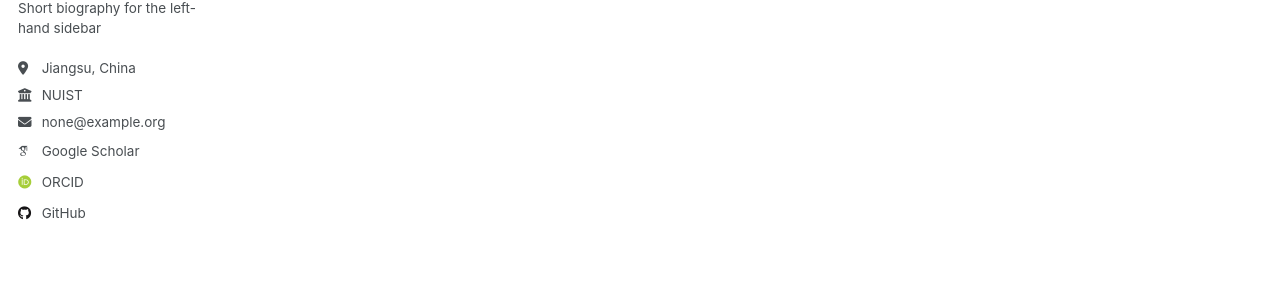
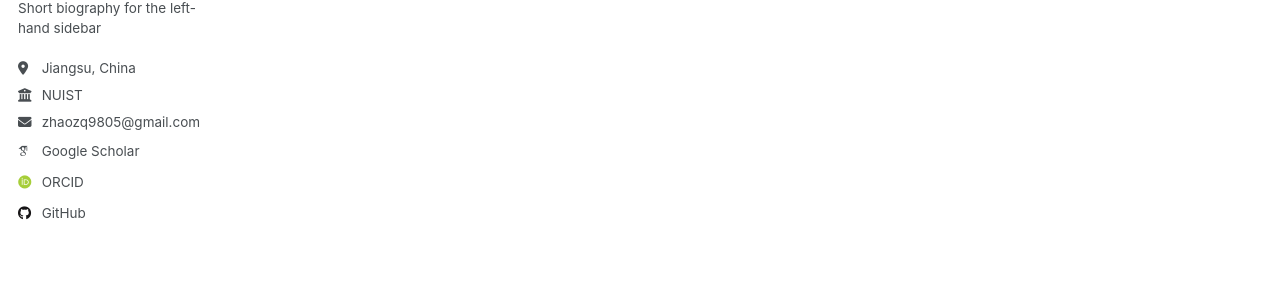
Before and after one commit to zqzhaolab/zqzhaolab.github.io, a Jekyll site: the page built from _pages/category-archive.html, in a window 1280 px wide. Shown: the part 318-624 px from the top of the page. Built offline with Jekyll 4.4.1, drawn with Linux system fonts in a browser that asks for light colours; some web fonts are replaced; a script that is not in the unit is left out.

Commit message:
Update _config.yml

```diff
--- a/_config.yml
+++ b/_config.yml
@@ -30,14 +30,14 @@
   employer         : "NUIST
 "
   uri              : # URL
-  email            : "none@example.org"
+  email            : "zhaozq9805@gmail.com"
 
   # Academic websites
   academia         : # URL
   arxiv            : # URL - Update with the correct link to your profile
   googlescholar    : "https://scholar.google.com/citations?user=PS_CX0AAAAAJ"
   impactstory      : # URL
-  orcid            : "http://orcid.org/yourorcidurl"
+  orcid            : "https://orcid.org/my-orcid?orcid=0009-0003-9994-5628"
   semantic         : # URL
   pubmed           : #"https://www.ncbi.nlm.nih.gov/pubmed/?term=john+snow"
   researchgate     : # URL
```
